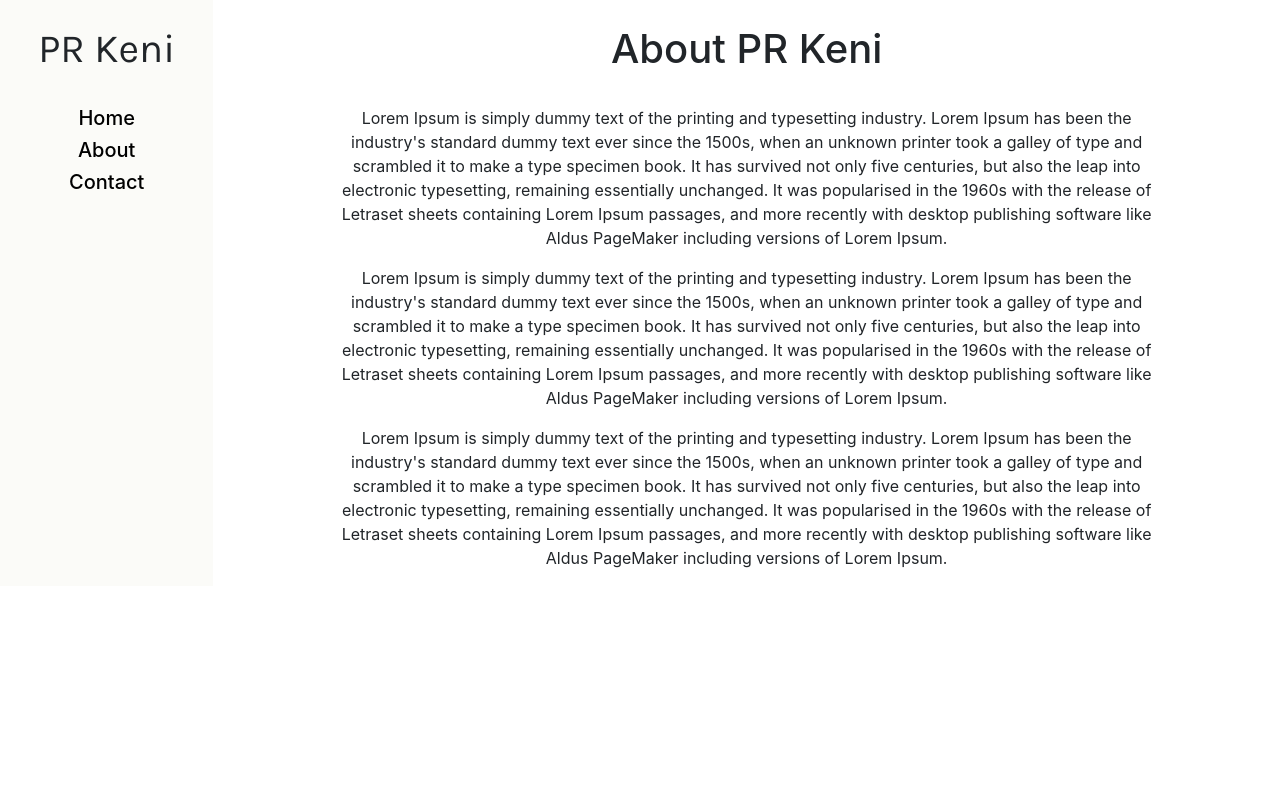
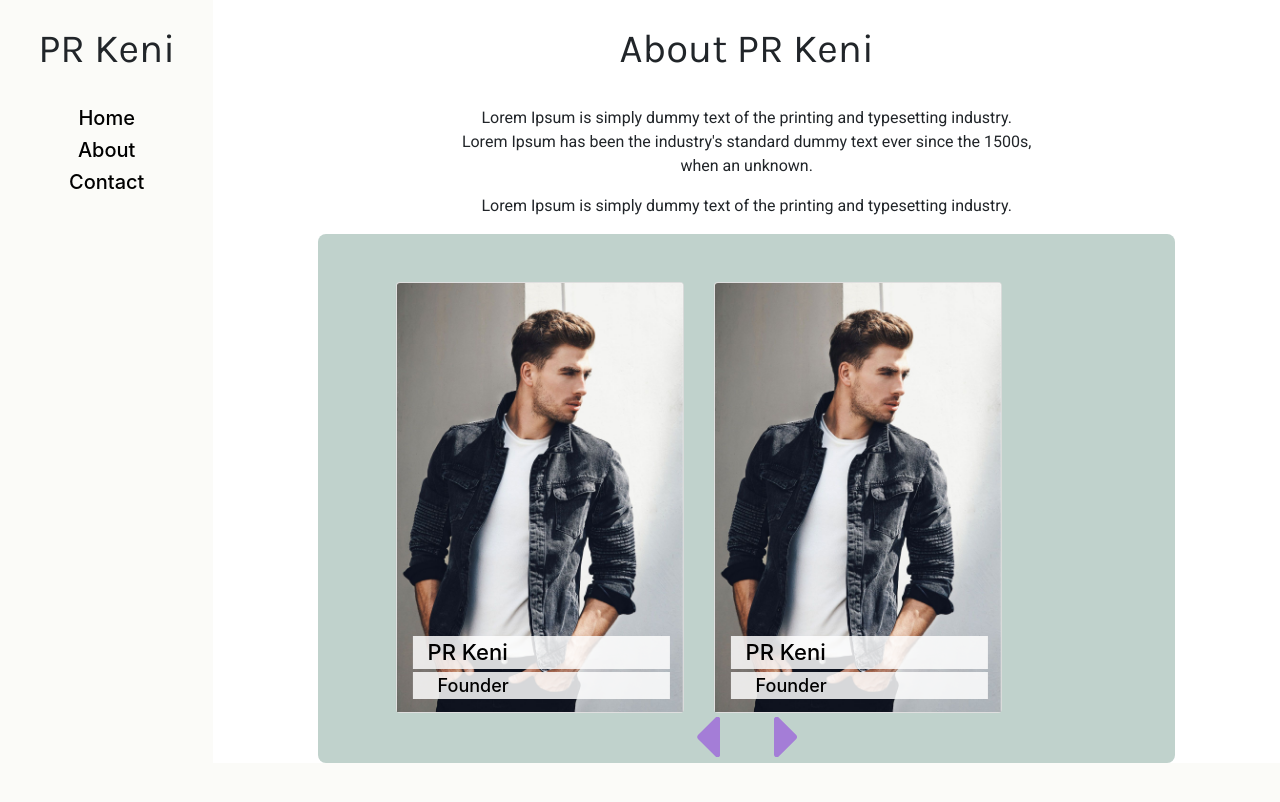
Before and after one commit to JadhavMehul/PR-Keni, a plain HTML site: page pages/about.html in a window 1280 px wide. Drawn offline with nearby package versions, Linux system fonts and the light colour scheme.

Commit message:
new update

```diff
--- a/css/styles.css
+++ b/css/styles.css
@@ -1,3 +1,4 @@
+/* Universal styles */
 .col-md-10{
     background-color: white;
 }
@@ -6,6 +7,7 @@
     margin: 0%;
 }
 
+/* header all pages */
 
 .header h1 {
     font-family: "Karla";
@@ -17,26 +19,91 @@
     text-align: center;
 }
 
+/* homepage scrolling image view */
 .image_view img {
     margin: 35px;
     height: 89vh;
     width: 60vw;
 }
 
-scroll_view{
-    overflow-x: hidden;
-    display: flex;
+
+.scrollmenu::-webkit-scrollbar {
+    display: none;
+}
+div.scrollmenu {
+    overflow: auto;
+    white-space: nowrap;
+}
+
+div.scrollmenu .image_view {
+    display: inline-block;
+    color: white;
 }
 
 
-.about_page h1, .contact_page h1 {
+/* aboute page */
+
+.about_page h1 {
     padding: 25px;
     text-align: center;
+    font-family: "Karla";
 }
 .about_page p {
     padding: 0px 100px;
     text-align: center;
+    font-family: "Roboto";
 }
+
+.carousel_section {
+    margin: 0px 90px;
+    background-color: #c0d2cc;
+    border-radius: 8px;
+    padding: 48px 0 50px 0;
+}
+
+.name{
+    font-size: 22px;
+    color: black;
+    font-weight: 500;
+    padding-left: 15px;
+    position: absolute;
+    bottom: 10%;
+    left: 16px;
+    background-color: rgba(255, 255, 255, 0.836);
+    width: 90%;
+}
+.title {
+    font-size: 18px;
+    color: black;
+    font-weight: 500;
+    padding-left: 25px;
+    position: absolute;
+    bottom: 3%;
+    left: 16px;
+    background-color:rgba(255, 255, 255, 0.836);
+    width: 90%;
+}
+
+
+.carousel-control-next{
+    right: 43%;
+    top: 101%;
+    width: 40px;
+    height: 40px;
+    overflow: hidden;
+}
+.carousel-control-prev{
+    left: 43%;
+    top: 101%;
+    width: 40px;
+    height: 40px;
+    overflow: hidden;
+}
+.slide_prev, .slide_next{
+    height: 70px;
+}
+
+/* contact page */
 .address h5 {
     text-align: center;
 }
@@ -49,3 +116,7 @@ scroll_view{
 a, a:hover {
     color: black;
 }
+.contact_page {
+    padding: 25px;
+    height: 100vh;
+}
--- a/pages/about.html
+++ b/pages/about.html
@@ -52,28 +52,65 @@
             </div>
         </div>
 
-        <div class="col-md-10 about_page">
+        <div class="col-md-10 about_page mb-5">
             <h1>About PR Keni</h1>
-            <p>Lorem Ipsum is simply dummy text of the printing and typesetting industry. Lorem Ipsum has been the
-                industry's standard dummy text ever since the 1500s, when an unknown printer took a galley of type and
-                scrambled it to make a type specimen book. It has survived not only five centuries, but also the leap
-                into electronic typesetting, remaining essentially unchanged. It was popularised in the 1960s with the
-                release of Letraset sheets containing Lorem Ipsum passages, and more recently with desktop publishing
-                software like Aldus PageMaker including versions of Lorem Ipsum.</p>
-
-            <p>Lorem Ipsum is simply dummy text of the printing and typesetting industry. Lorem Ipsum has been the
-                industry's standard dummy text ever since the 1500s, when an unknown printer took a galley of type and
-                scrambled it to make a type specimen book. It has survived not only five centuries, but also the leap
-                into electronic typesetting, remaining essentially unchanged. It was popularised in the 1960s with the
-                release of Letraset sheets containing Lorem Ipsum passages, and more recently with desktop publishing
-                software like Aldus PageMaker including versions of Lorem Ipsum.</p>
-
-            <p>Lorem Ipsum is simply dummy text of the printing and typesetting industry. Lorem Ipsum has been the
-                industry's standard dummy text ever since the 1500s, when an unknown printer took a galley of type and
-                scrambled it to make a type specimen book. It has survived not only five centuries, but also the leap
-                into electronic typesetting, remaining essentially unchanged. It was popularised in the 1960s with the
-                release of Letraset sheets containing Lorem Ipsum passages, and more recently with desktop publishing
-                software like Aldus PageMaker including versions of Lorem Ipsum.</p>
+            <p class="w-75 mx-auto">
+                Lorem Ipsum is simply dummy text of the printing and typesetting industry. Lorem Ipsum has been the
+                industry's standard dummy text ever since the 1500s, when an unknown.
+            </p>
+            <p class="w-75 mx-auto">
+                Lorem Ipsum is simply dummy text of the printing and typesetting industry.
+            </p>
+            <div class="carousel_section">
+                <div id="carouselExampleIndicators" class="carousel slide" data-ride="carousel">
+                    <div class="carousel-inner">
+                      <div class="carousel-item active">
+                        <div class="row">
+                            <div class="col-md-6">
+                                <div class="card d-block ml-auto" style="width: 18rem; position: relative;">
+                                    <img src="../media/images/model.jpg" class="card-img-top" alt="...">
+                                    <div class="name">PR Keni</div>
+                                    <div class="title">Founder</div>
+                                </div>
+                            </div>
+                            <div class="col-md-6">
+                                <div class="card d-block mr-auto" style="width: 18rem;">
+                                    <img src="../media/images/model.jpg" class="card-img-top" alt="...">
+                                    <div class="name">PR Keni</div>
+                                    <div class="title">Founder</div>
+                                </div>
+                            </div>
+                        </div>
+                      </div>
+                      <div class="carousel-item">
+                        <div class="row">
+                            <div class="col-md-6">
+                                <div class="card d-block ml-auto" style="width: 18rem;">
+                                    <img src="../media/images/model.jpg" class="card-img-top" alt="...">
+                                    <div class="name">PR Keni</div>
+                                    <div class="title">Founder</div>
+                                </div>
+                            </div>
+                            <div class="col-md-6">
+                                <div class="card d-block mr-auto" style="width: 18rem;">
+                                    <img src="../media/images/model.jpg" class="card-img-top" alt="...">
+                                    <div class="name">PR Keni</div>
+                                    <div class="title">Founder</div>
+                                </div>
+                            </div>
+                        </div>
+                      </div>
+                    </div>
+                    <a class="carousel-control-prev" type="button" data-target="#carouselExampleIndicators" data-slide="prev">
+                        <svg class="slide_prev" xmlns="http://www.w3.org/2000/svg" viewBox="0 0 192 512"><path fill="blueviolet"
+                            d="M192 127.338v257.324c0 17.818-21.543 26.741-34.142 14.142L29.196 270.142c-7.81-7.81-7.81-20.474 0-28.284l128.662-128.662c12.599-12.6 34.142-3.676 34.142 14.142z"></path></svg>
+                    </a>
+                    <a class="carousel-control-next" type="button" data-target="#carouselExampleIndicators" data-slide="next">
+                        <svg class="slide_next" xmlns="http://www.w3.org/2000/svg" viewBox="0 0 192 512"><path fill="blueviolet"
+                            d="M0 384.662V127.338c0-17.818 21.543-26.741 34.142-14.142l128.662 128.662c7.81 7.81 7.81 20.474 0 28.284L34.142 398.804C21.543 411.404 0 402.48 0 384.662z"></path></svg>
+                    </a>
+                </div>
+            </div>
         </div>
     </div>
 
```
Also changed, not shown: index.html (+3 -3 lines), js/script.js (added, +26 -0 lines), pages/contact.html (+21 -6 lines), media/images/model.jpg (added).
